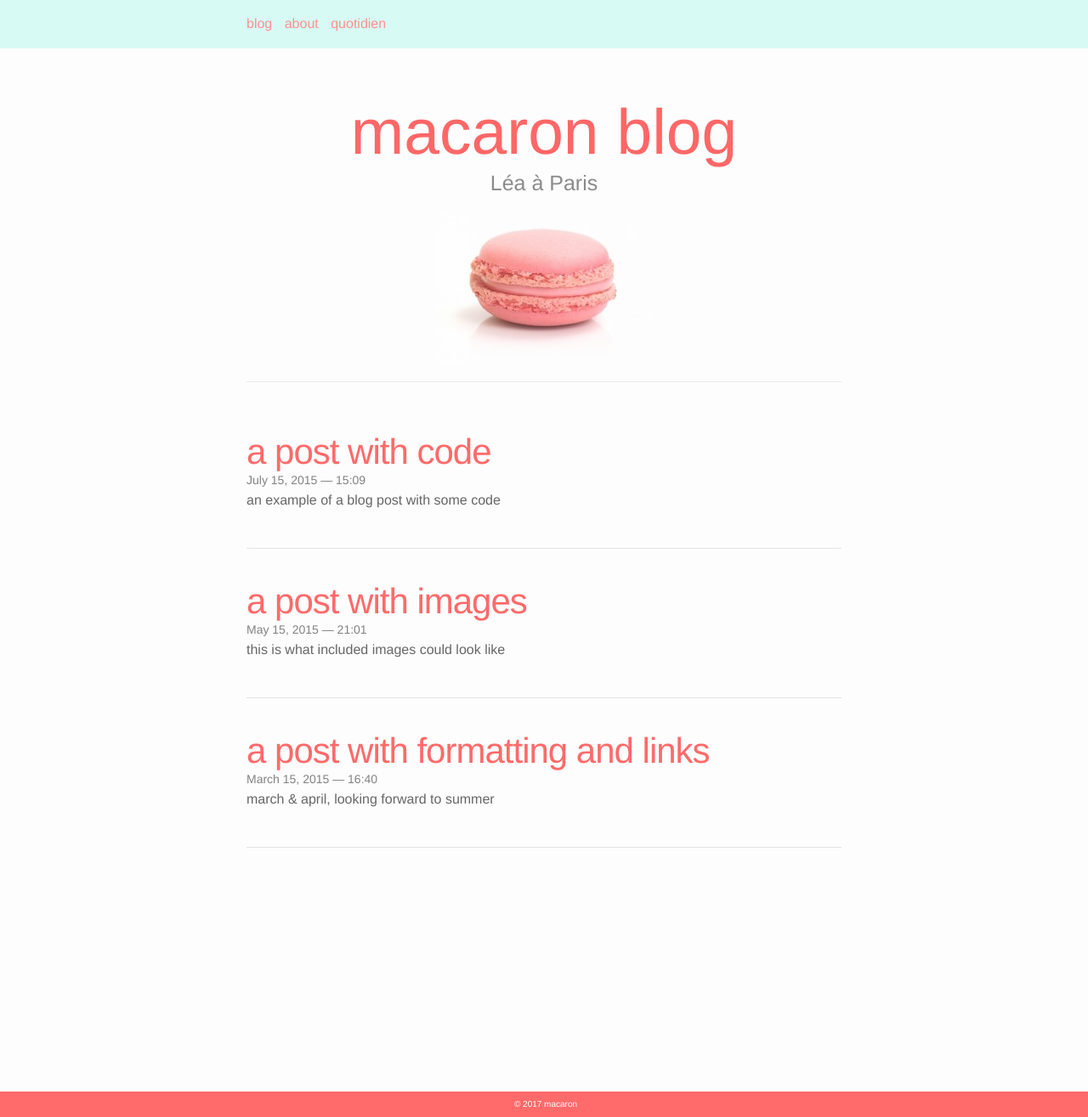
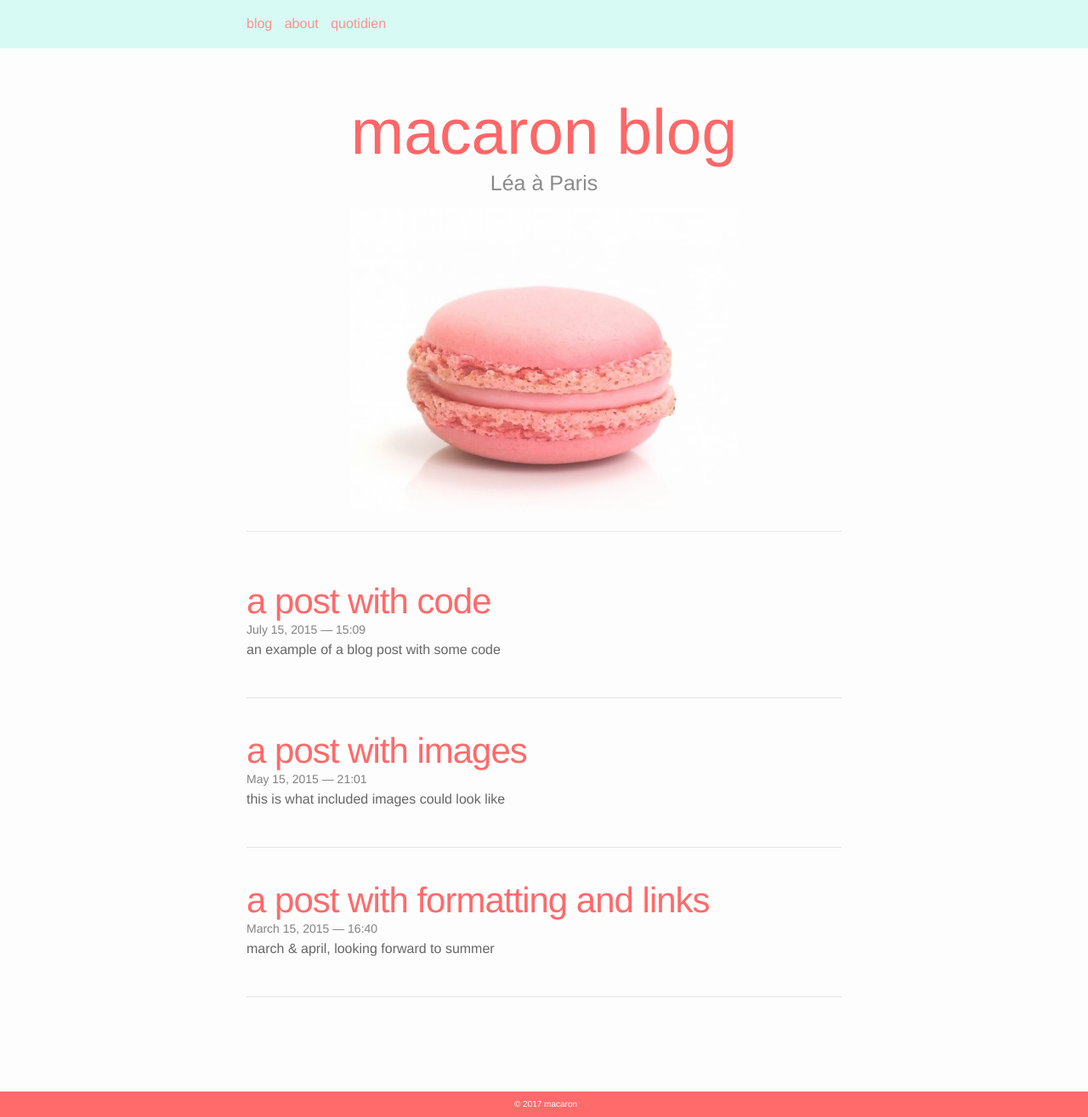
Before and after one commit to earlgreymacaron/earlgreymacaron-oldsitedraft, a Jekyll site: the page built from index.html, in a window 1280 px wide and 1315 px high. Shown: the whole window at 85% size. Built offline with Jekyll 4.4.1, drawn with Linux system fonts in a browser that asks for light colours; nearby versions of some CDN libraries; the list of posts is cut into pages by our own code.

Commit message:
Update index.html

```diff
--- a/index.html
+++ b/index.html
@@ -5,7 +5,7 @@ layout: default
 <div class="header-bar">
   <h1>macaron blog</h1>
   <h2>Léa à Paris</h2>
-  <img src="/img/pinky.jpg">
+  <img src="/img/pinky2.jpg">
   <br/>
   <hr>
   <br/>
```
